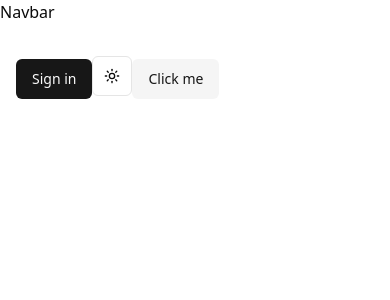
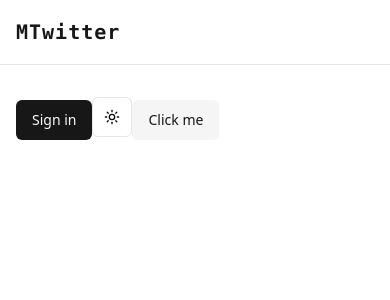
Before and after one commit to capmahin/Socially, a Next.js app: page / in a window 390 px wide. Shown: the top 300 px of the page. Built offline with nearby package versions, Linux system fonts and the light colour scheme; no server answers.

Commit message:
copy from git

```diff
--- /dev/null
+++ b/src/components/DesktopNavbar.tsx
@@ -0,0 +1,51 @@
+import { BellIcon, HomeIcon, UserIcon } from "lucide-react";
+import { Button } from "@/components/ui/button";
+import Link from "next/link";
+import { SignInButton, UserButton } from "@clerk/nextjs";
+import ModeToggle from "./ModeToggle";
+import { currentUser } from "@clerk/nextjs/server";
+
+async function DesktopNavbar() {
+  const user = await currentUser();
+
+  return (
+    <div className="hidden md:flex items-center space-x-4">
+      <ModeToggle />
+
+      <Button variant="ghost" className="flex items-center gap-2" asChild>
+        <Link href="/">
+          <HomeIcon className="w-4 h-4" />
+          <span className="hidden lg:inline">Home</span>
+        </Link>
+      </Button>
+
+      {user ? (
+        <>
+          <Button variant="ghost" className="flex items-center gap-2" asChild>
+            <Link href="/notifications">
+              <BellIcon className="w-4 h-4" />
+              <span className="hidden lg:inline">Notifications</span>
+            </Link>
+          </Button>
+          <Button variant="ghost" className="flex items-center gap-2" asChild>
+            <Link
+              href={`/profile/${
+                user.username ??
+                user.emailAddresses[0].emailAddress.split("@")[0]
+              }`}
+            >
+              <UserIcon className="w-4 h-4" />
+              <span className="hidden lg:inline">Profile</span>
+            </Link>
+          </Button>
+          <UserButton />
+        </>
+      ) : (
+        <SignInButton mode="modal">
+          <Button variant="default">Sign In</Button>
+        </SignInButton>
+      )}
+    </div>
+  );
+}
+export default DesktopNavbar;
--- /dev/null
+++ b/src/components/MobileNavbar.tsx
@@ -0,0 +1,7 @@
+import React from "react";
+
+const MobileNavbar = () => {
+  return <div>MobileNavbar</div>;
+};
+
+export default MobileNavbar;
--- a/src/components/Navbar.tsx
+++ b/src/components/Navbar.tsx
@@ -1,7 +1,28 @@
+import Link from "next/link";
 import React from "react";
+import DesktopNavbar from "./DesktopNavbar";
+import MobileNavbar from "./MobileNavbar";
 
 const Navbar = () => {
-  return <div>Navbar</div>;
+  return (
+    <nav className="sticky top-0 w-full border-b bg=background/95 backdrop-blur supports-[backdrop-filter]: bg-background/60 z-50">
+      <div className="max-w-7xl mx-auto px-4">
+        <div className="flex items-center justify-between h-16">
+          <div className="flex items-center">
+            <Link
+              href="/"
+              className="text-xl font-bold text-primary font-mono tracking-wider"
+            >
+              MTwitter
+            </Link>
+          </div>
+
+          <DesktopNavbar />
+          {/* <MobileNavbar /> */}
+        </div>
+      </div>
+    </nav>
+  );
 };
 
 export default Navbar;
```
